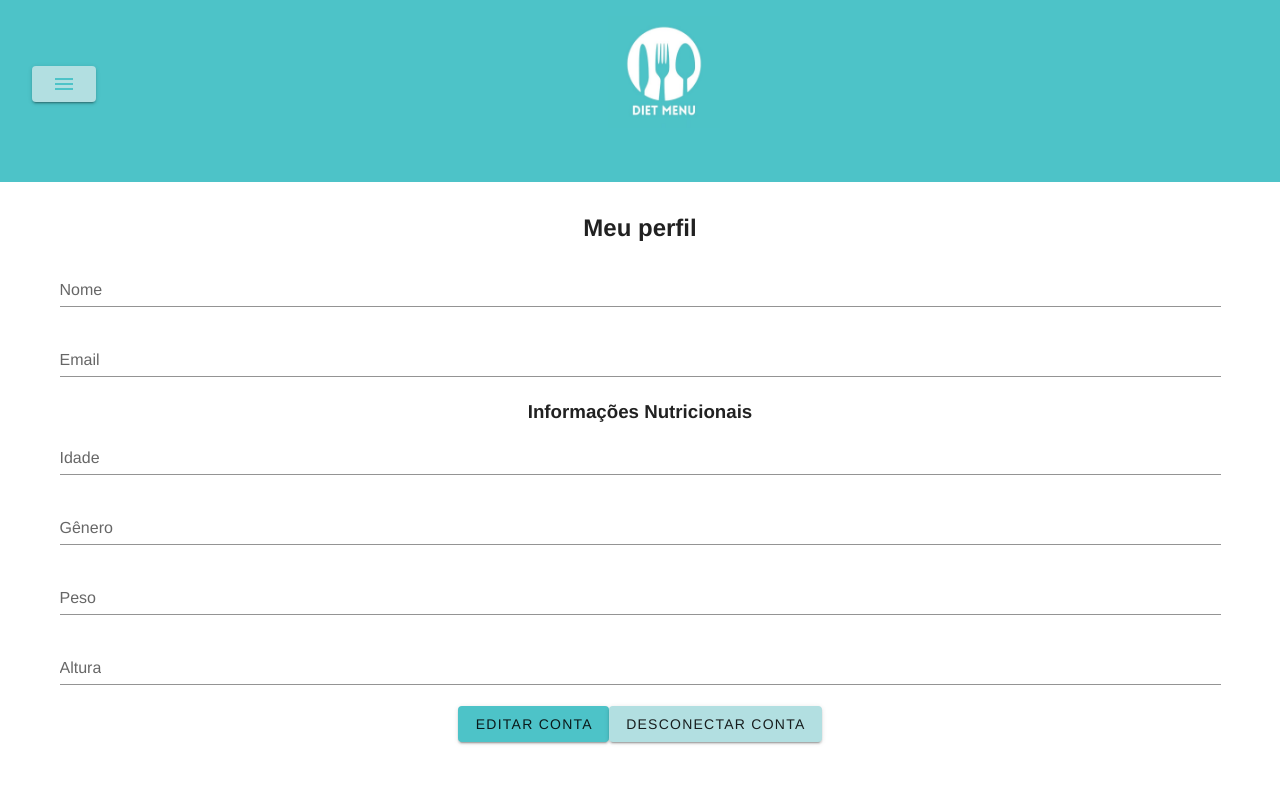
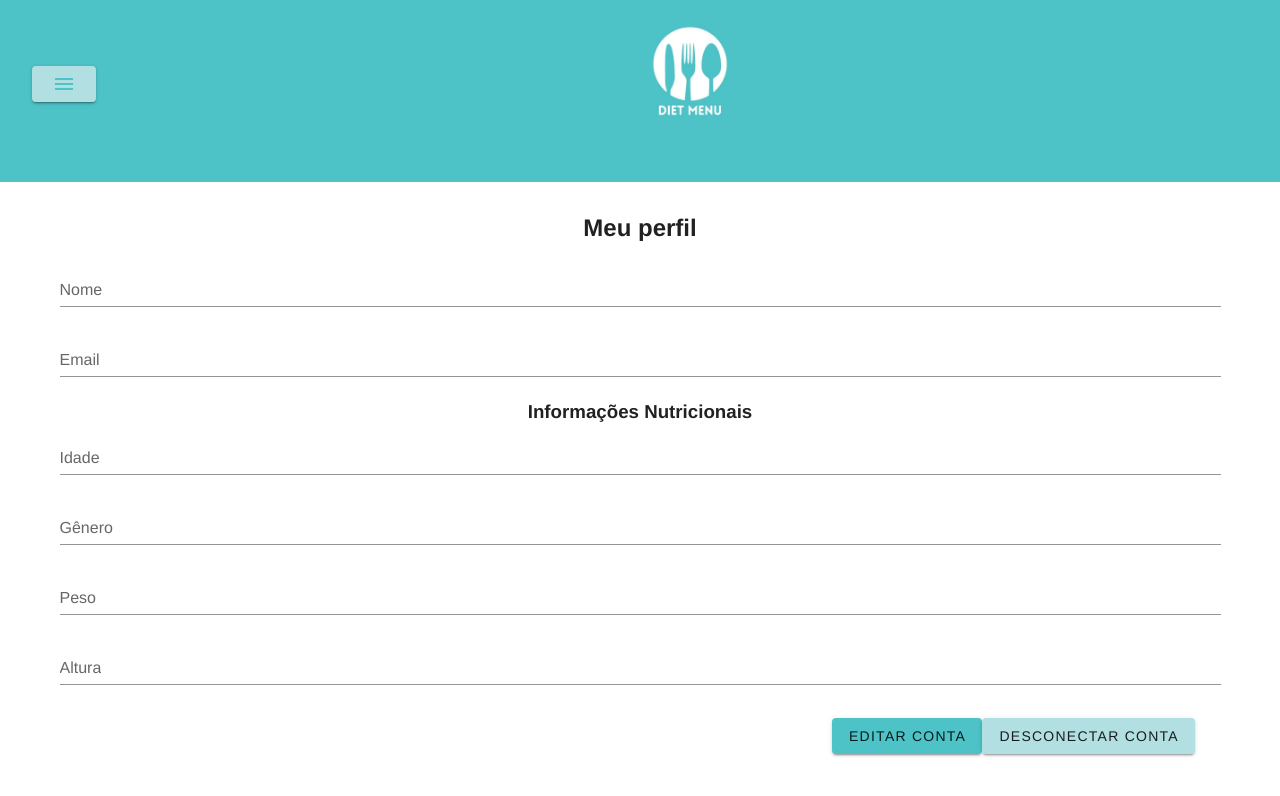
Before and after one commit to proj-cardapios/cardapios-pi, a Vue app: page /#/perfil in a window 1280 px wide. Shown: the top 796 px of the page. Built offline with nearby package versions, Linux system fonts and the light colour scheme.

Commit message:
detalhes

```diff
--- a/src/layouts/Blank.vue
+++ b/src/layouts/Blank.vue
@@ -1,8 +1,10 @@
 <template>
-<v-app><div class="bar">
+  <v-app>
+    <div class="bar">
       <img src="@/assets/MENU.jpg">
     </div>
-    <router-view></router-view></v-app>
+    <router-view>   </router-view>
+</v-app>
 </template>
 
 <script>
--- a/src/layouts/Default.vue
+++ b/src/layouts/Default.vue
@@ -65,7 +65,7 @@ export default {
   font-family:Cambria, Cochin, Georgia, Times, 'Times New Roman', serif;
 }
 img {
-  margin-left: 40%;
+  margin-left: 42%;
   max-height: 7rem;
   max-width: 7rem;
 }
--- a/src/views/Perfil.vue
+++ b/src/views/Perfil.vue
@@ -11,10 +11,18 @@
       <v-text-field label="Gênero"  ></v-text-field>
       <v-text-field label="Peso"  ></v-text-field>
       <v-text-field label="Altura"  ></v-text-field>
+      </v-container>
+      </v-form>
+      <v-row>
+        <v-col cols="7"></v-col>
+        <v-col cols="5">
         <v-btn color="#4DC3C8" @click="Editarperfil">Editar Conta</v-btn>
+
         <v-btn color="#B2DFE1" @click="Desconectar">Desconectar Conta</v-btn>
-      </v-container>
-    </v-form>
+      </v-col>
+
+      </v-row>
+
   </v-container>
 </div>
 </template>
--- a/src/views/Refeicoes.vue
+++ b/src/views/Refeicoes.vue
@@ -3,8 +3,23 @@
     <v-row>
       <v-col cols="1"></v-col>
       <v-col cols="10">
-        <v-card >
+        <v-card class="alimentos">
           <Alimento :idalimento="id" v-for="id in Alimentos" :key="id"/>
+        </v-card>
+        <v-divider color="#B2DFE1"></v-divider>
+        <v-card>
+          <v-divider color=#4DC3C8></v-divider>
+          <v-row>
+            <v-col cols="8">
+            </v-col>
+            <v-col cols="1">
+        <v-btn color="#4DC3C8">Cancelar</v-btn>
+      </v-col>
+      <v-col cols="1"></v-col>
+      <v-col cols="1">
+        <v-btn color="#B2DFE1">Criar refeição</v-btn>
+      </v-col>
+          </v-row>
         </v-card>
       </v-col>
     </v-row>
@@ -58,18 +73,7 @@ export default {
     padding: 0;
     text-align: center;
   }
-  .bar {
-    margin-bottom: 1rem;
-    background: #4DC3C8;
-    padding: 1rem 0 1rem 0;
-    text-align: center;
-    font-family:Cambria, Cochin, Georgia, Times, 'Times New Roman', serif;
-  }
-  img {
-    max-height: 7rem;
-    max-width: 7rem;
-  }
-  .alimentocard {
-    text-align: left;
+  .alimentos {
+    margin-bottom: 2rem;
   }
 </style>
```
